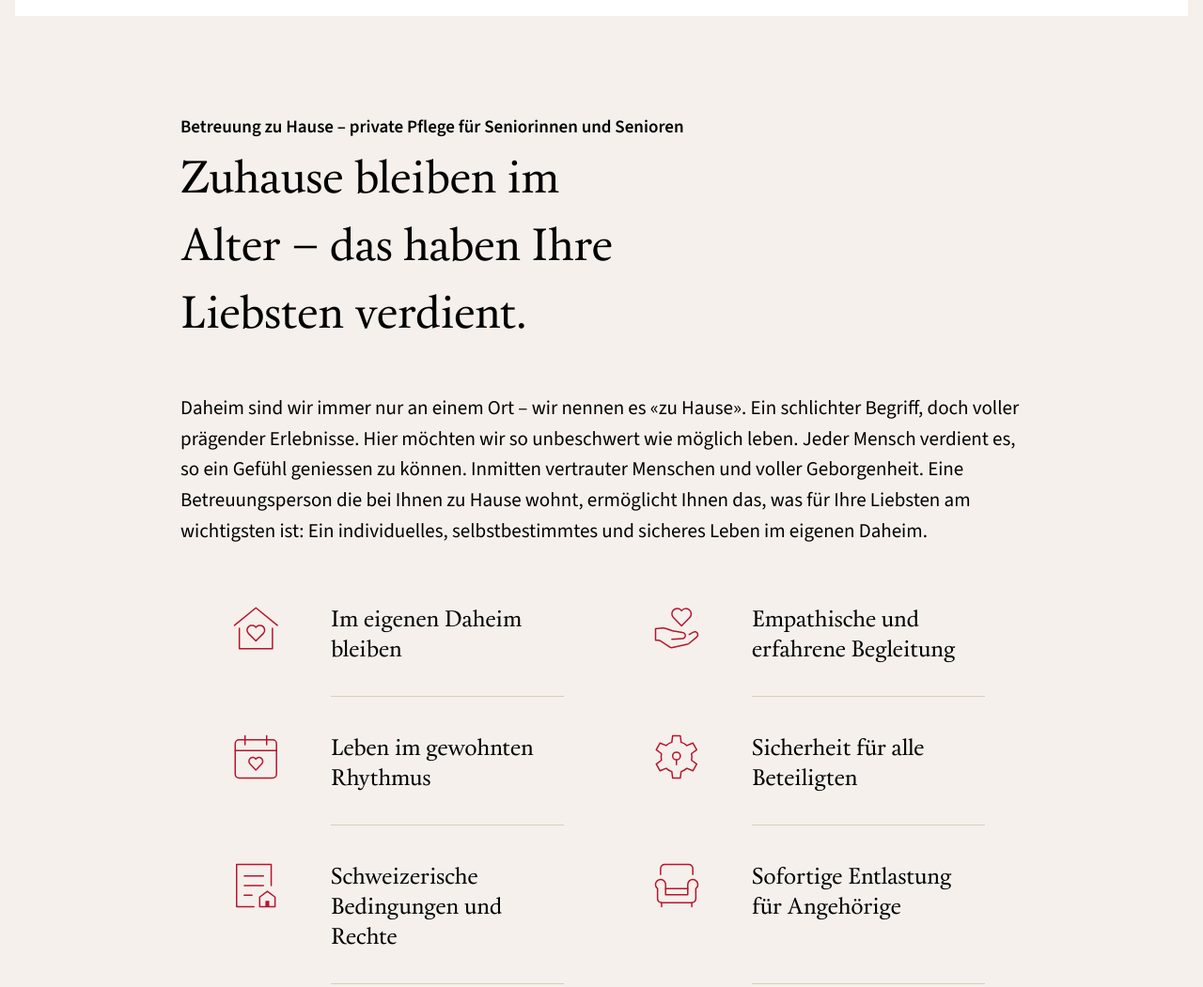
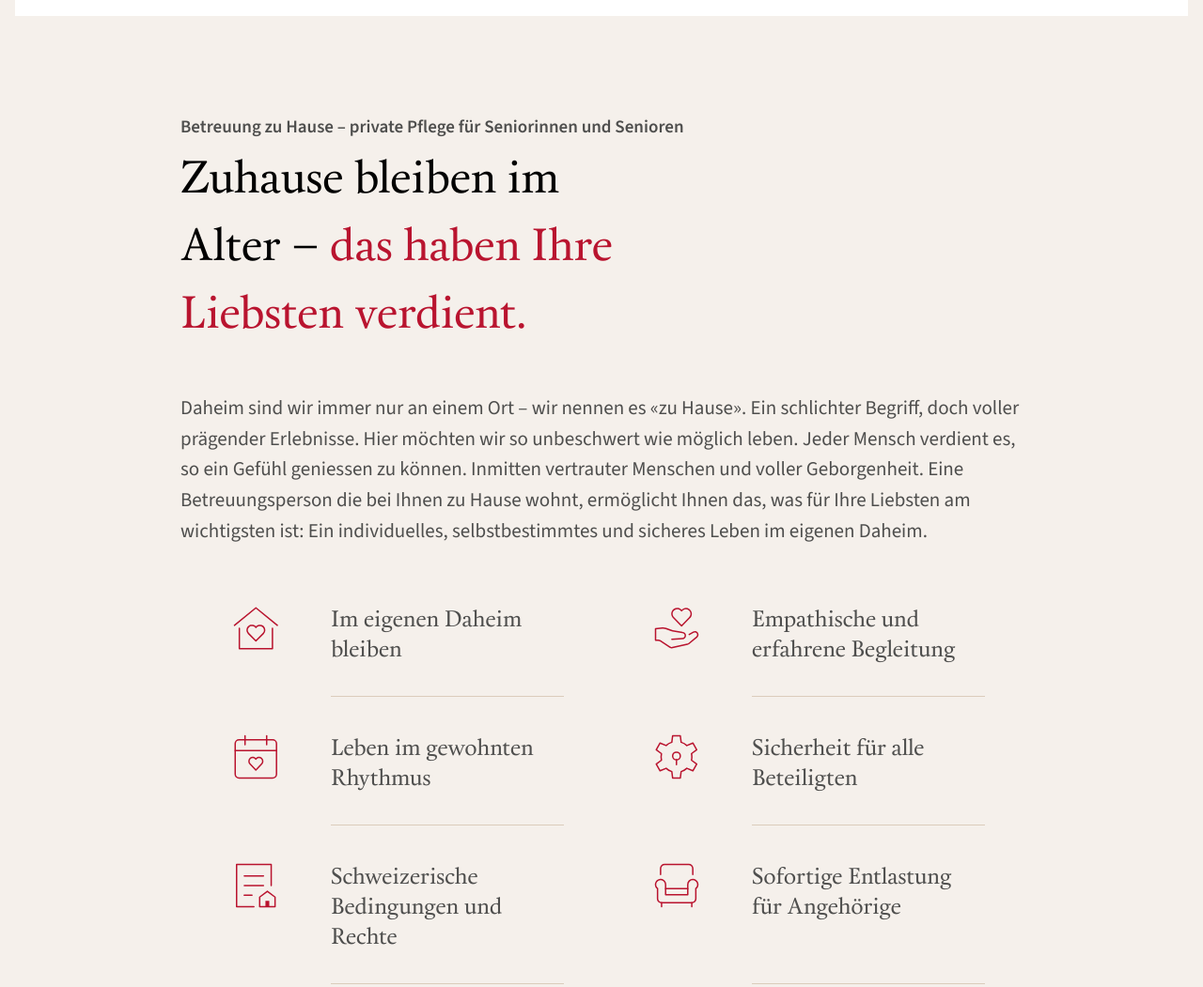
Before and after one commit to gmsakibursabbir/pflegehilfe, a website built with Vite: page src/index.html in a window 1280 px wide. Shown: the part 900-1951 px from the top of the page at 94% size. Built offline with nearby package versions, Linux system fonts and the light colour scheme.

Commit message:
updatded

```diff
--- a/src/input-css/input.css
+++ b/src/input-css/input.css
@@ -1,9 +1,9 @@
-@import 'tailwindcss';
+@import "tailwindcss";
 
 @theme {
-  --font-TimesNewRoman: 'Times New Roman', sans-serif;
-  --font-CalendasPlus: 'Calendas Plus', sans-serif;
-  --font-SourceSans: 'Source Sans 3', sans-serif;
+  --font-TimesNewRoman: "Times New Roman", sans-serif;
+  --font-CalendasPlus: "Calendas Plus", sans-serif;
+  --font-SourceSans: "Source Sans 3", sans-serif;
 
   --screen-xsm: 370px;
   --screen-sm: 480px;
@@ -18,8 +18,8 @@
   --container-xl: 1342px;
   --container-padding: 1rem;
 
-  --color-red: #b9142f;
-  --color-text: #4e4e4d;
+  --color-red-zero: #b9142f;
+  --color-gray-zero: #4e4e4d;
 }
 
 .container {
@@ -55,7 +55,7 @@
   }
 }
 body {
-  font-family: 'Calendas Plus', 'Times New Roman', sans-serif;
+  font-family: "Calendas Plus", "Times New Roman", sans-serif;
   background-color: #f5f0eb;
 }
 button {
@@ -113,7 +113,6 @@ header .group button.active svg {
   transition: all 0.6s ease-in-out;
 }
 
-
 #banner {
   background-image: url("../images/banner.webp");
   background-size: cover;
```
Also changed, not shown: src/css/style.min.css.
